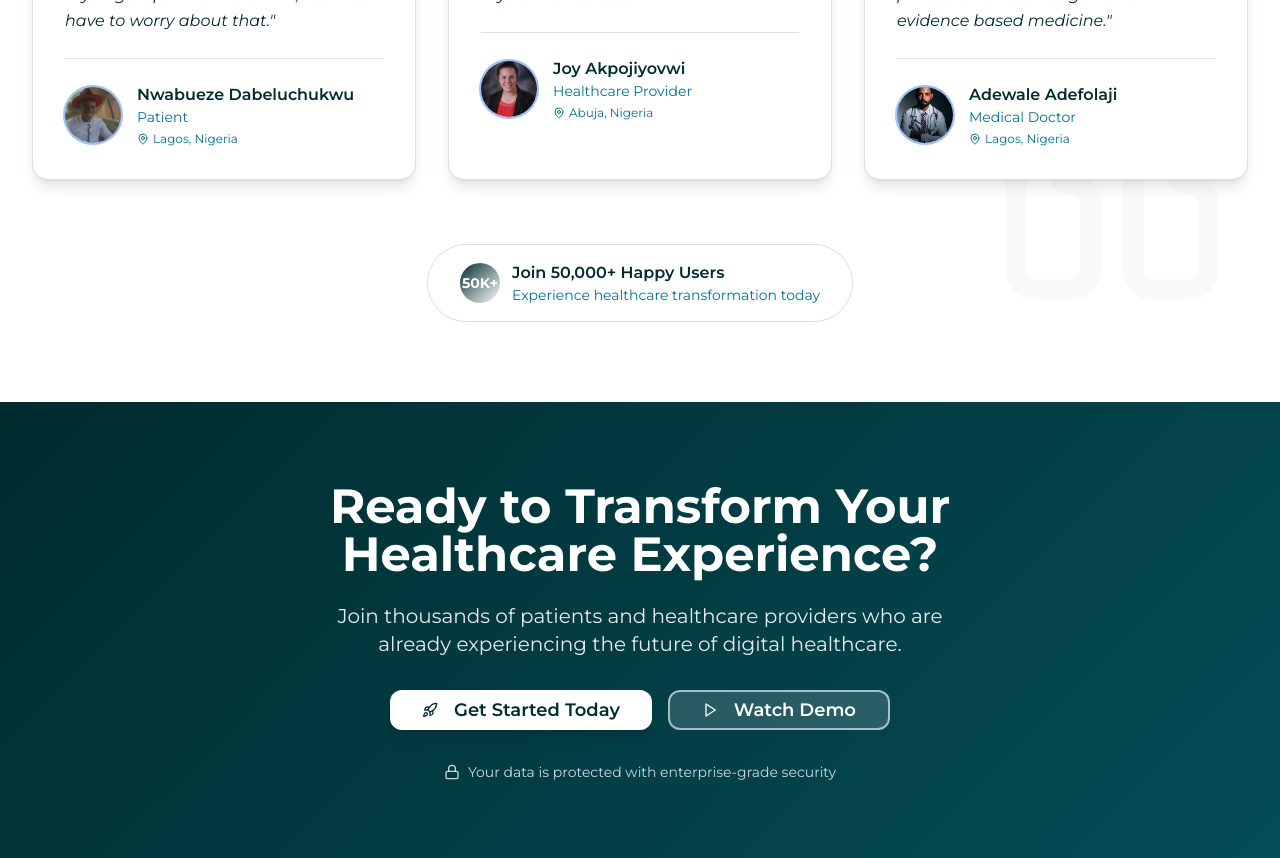
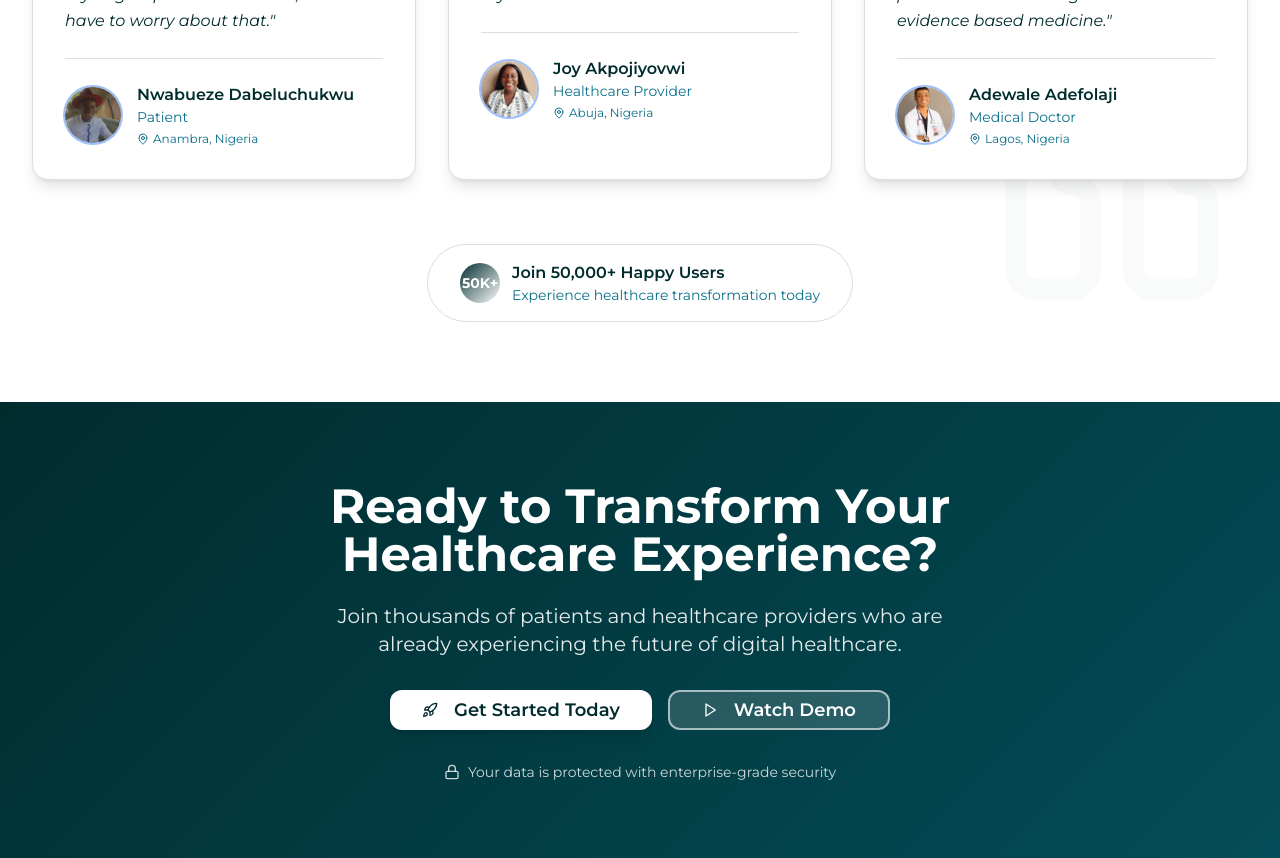
Before and after one commit to MyHI2025/mhi-mkting-site-frontend, a React (Vite) app: page / in a window 1280 px wide. Shown: the part 6560-7418 px from the top of the page. Built offline with nearby package versions, Linux system fonts and the light colour scheme; no server answers; a web font is replaced by a local one.

Commit message:
finished the revamping

```diff
--- a/src/components/sections/testimonials.tsx
+++ b/src/components/sections/testimonials.tsx
@@ -1,8 +1,8 @@
 import { Star, MapPin, Quote } from "lucide-react";
 import { useMediaPosition } from "@/hooks/use-media-position";
 import patientFallback from "@assets/stock_images/dabi.jpg";
-import providerFallback from "@assets/stock_images/professional_african_9c97e616.jpg";
-import adminFallback from "@assets/stock_images/professional_african_aa1cf976.jpg";
+import providerFallback from "@assets/stock_images/joyimage.jpeg";
+import adminFallback from "@assets/stock_images/adewale.jpg";
 
 const testimonials = [
   {
@@ -10,7 +10,7 @@ const testimonials = [
     quote: "Quality healthcare to me means having access to healthcare services at my fingertips. Thanks to MHI, I do not have to worry about that.",
     author: "Nwabueze Dabeluchukwu",
     role: "Patient",
-    location: "Lagos, Nigeria",
+    location: "Anambra, Nigeria",
     mediaKey: "testimonial_patient",
     fallback: patientFallback,
     alt: "Happy patient testimonial headshot"
```
Also changed, not shown: attached_assets/stock_images/adewale.jpg (added), attached_assets/stock_images/joyimage.jpeg (added).
